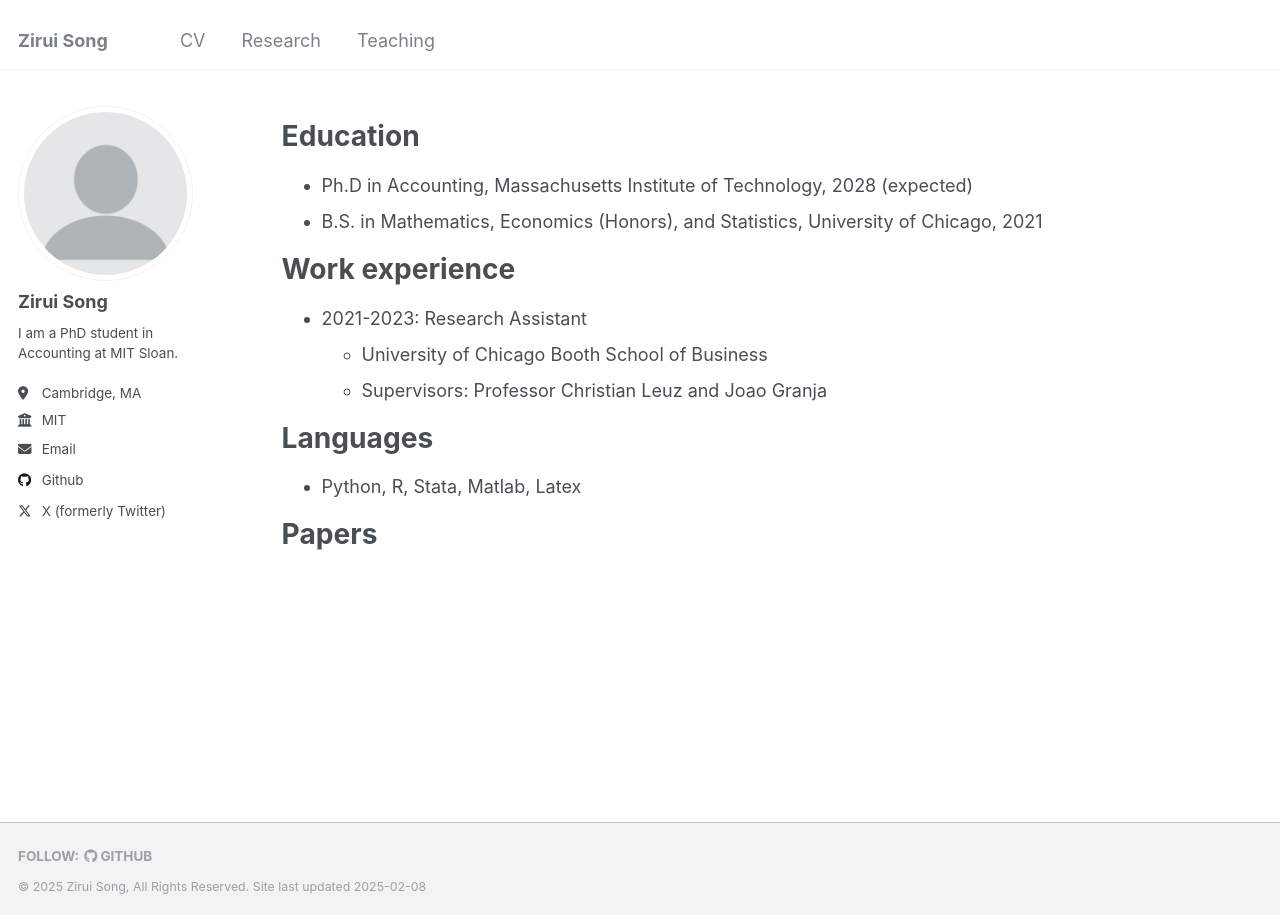
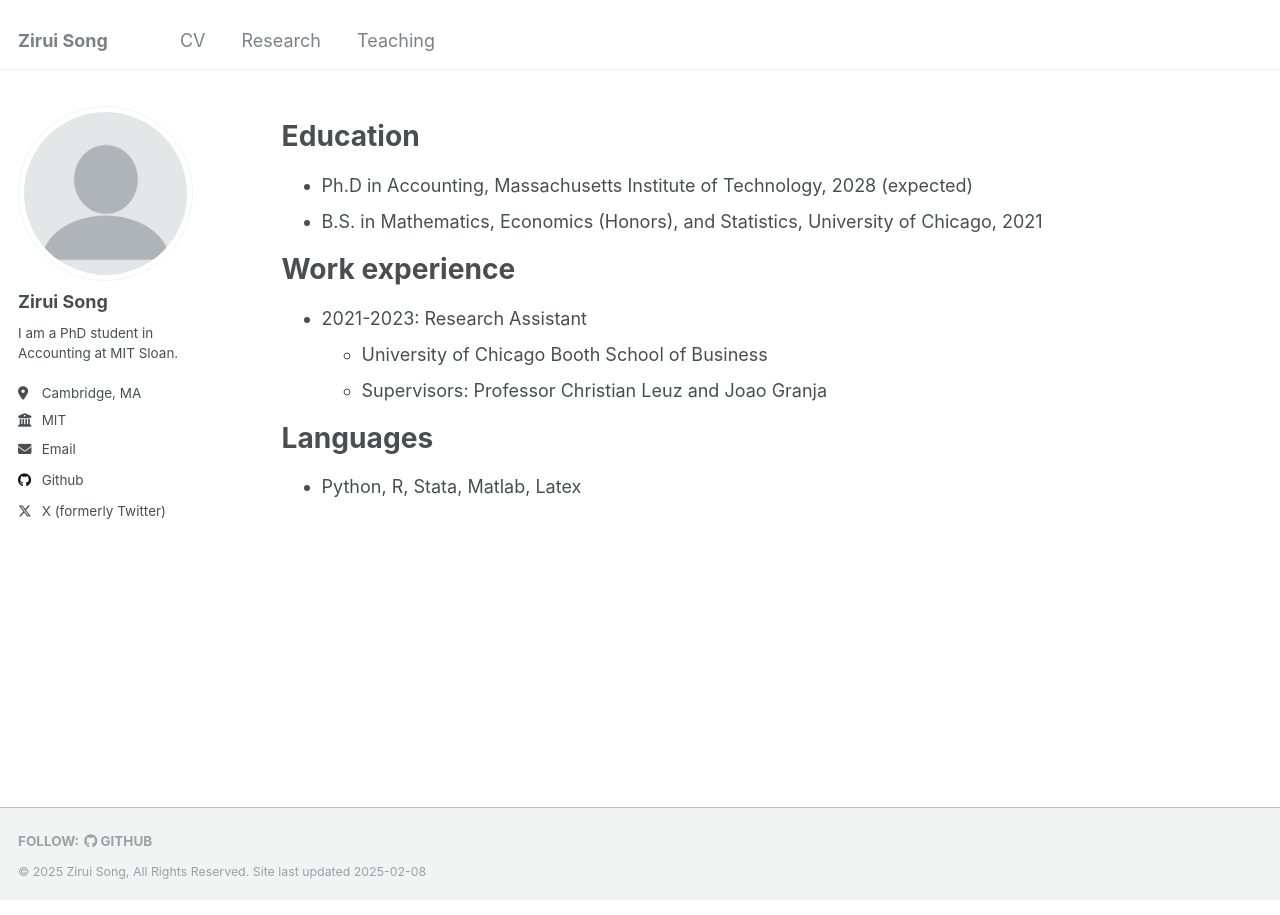
Before and after one commit to zirui-song/zirui-song.github.io, a Jekyll site: the page built from _pages/cv.md, in a window 1280 px wide. Built offline with Jekyll 4.4.1, drawn with Linux system fonts in a browser that asks for light colours.

Commit message:
Update cv.md

```diff
--- a/_pages/cv.md
+++ b/_pages/cv.md
@@ -23,9 +23,3 @@ Work experience
 Languages
 ======
 * Python, R, Stata, Matlab, Latex
-
-Papers
-======
-  <ul>{% for post in site.papers reversed %}
-    {% include archive-single-cv.html %}
-  {% endfor %}</ul>
```
